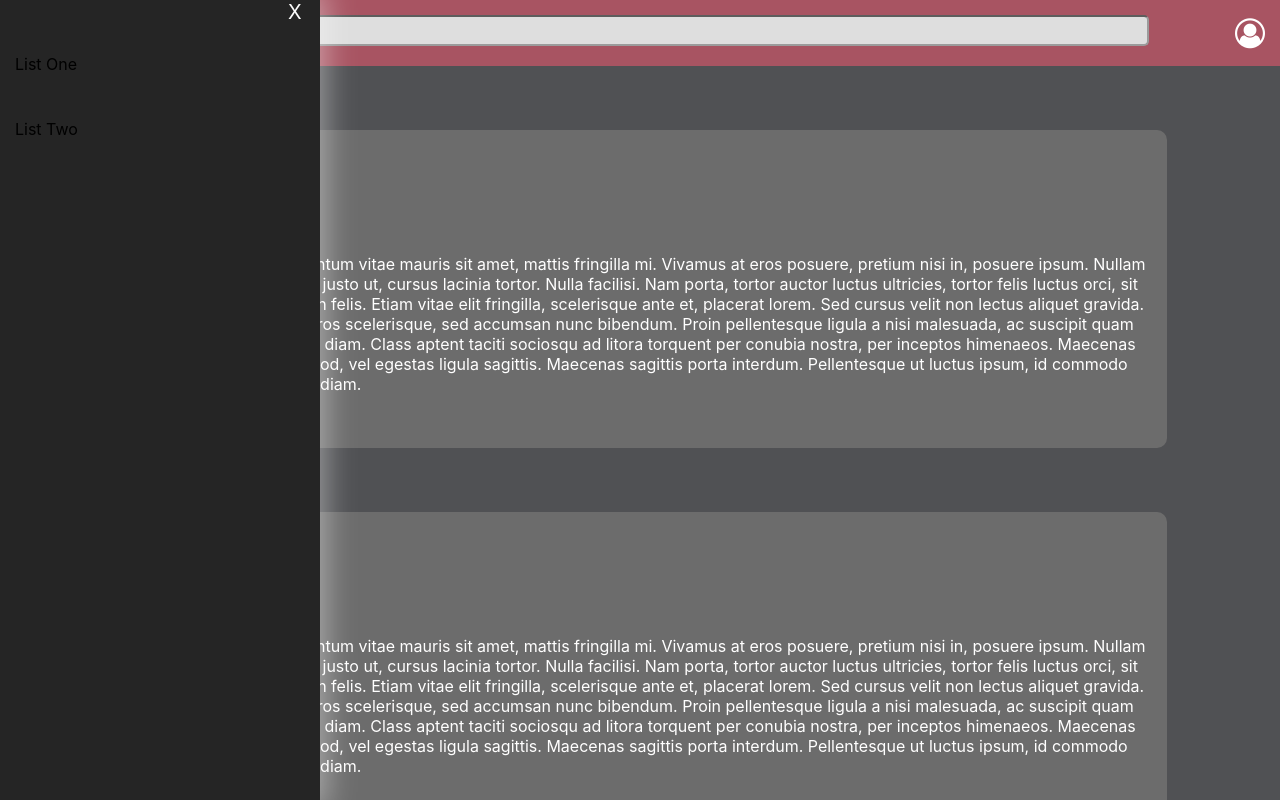
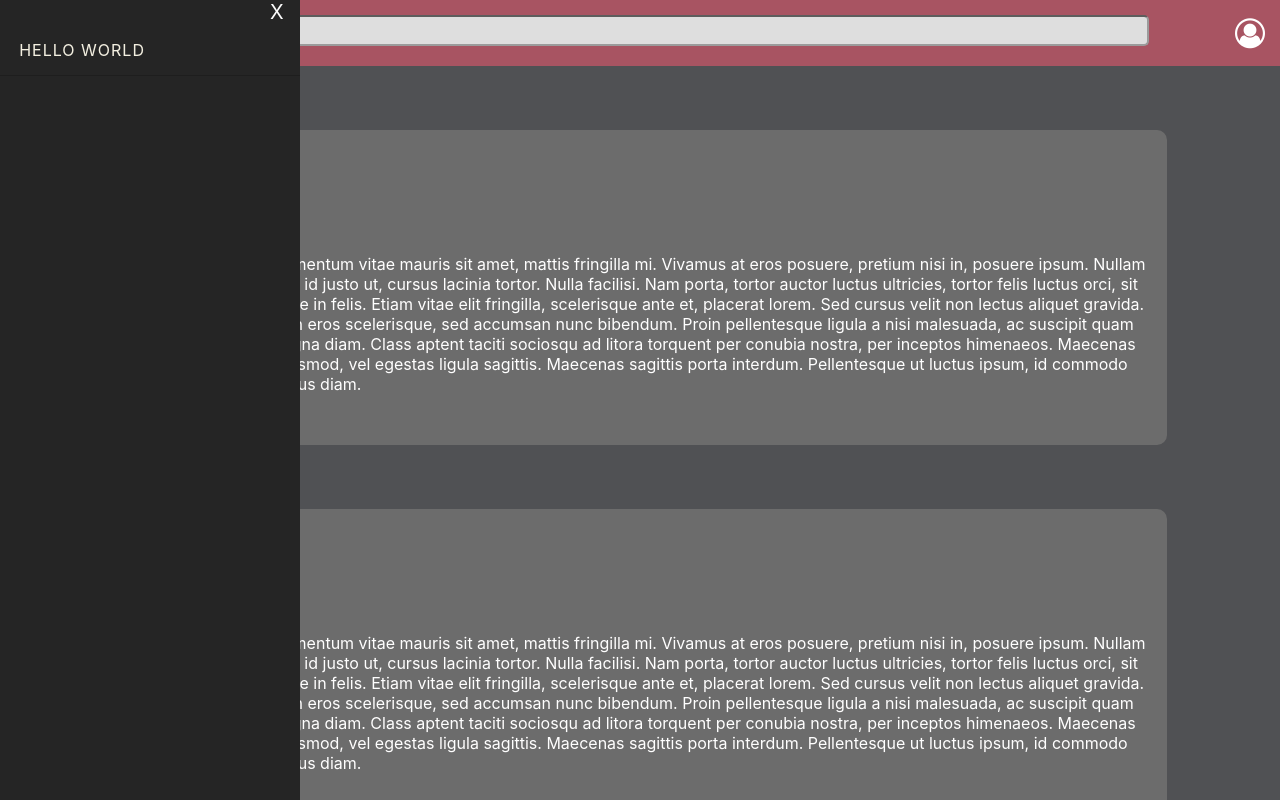
Before and after one commit to FHS-Programming/freddit, a React (Create React App) app: page / in a window 1280 px wide. Both pictures are taken after a click on the element 27 px from the left and 33 px from the top of the page. Shown: the top 800 px of the page. Built offline with nearby package versions, Linux system fonts and the light colour scheme.

Commit message:
changed index.html, animated the sidebar, added text in near comment and like icon

```diff
--- a/public/index.html
+++ b/public/index.html
@@ -3,6 +3,7 @@
   <head>
     <meta charset="utf-8" />
     <link rel="icon" href="%PUBLIC_URL%/favicon.ico" />
+    <link rel="stylesheet" href="main.css"/>
     <meta name="viewport" content="width=device-width, initial-scale=1" />
     <meta name="theme-color" content="#000000" />
     <meta
@@ -25,10 +26,10 @@
       Learn how to configure a non-root public URL by running `npm run build`.
     -->
     <link rel="stylesheet" href="https://cdnjs.cloudflare.com/ajax/libs/font-awesome/4.7.0/css/font-awesome.min.css">
-    <title>React App</title>
+    <title>Freddit</title>
   </head>
   <body>
-    <noscript>You need to enable JavaScript to run this app.</noscript>
+    <noscript>Hello people or bot, as this site is made using javascript you need to have javascript enabled</noscript>
     <div id="root"></div>
     <!--
       This HTML file is a template.
--- /dev/null
+++ b/public/main.css
@@ -0,0 +1,4 @@
+noscript {
+    background-color: #0f1014;
+    color: white;
+}
--- a/src/pages/feed/post/Post.css
+++ b/src/pages/feed/post/Post.css
@@ -20,8 +20,11 @@
 	display: flex;
 }
 .comment, .like{
-
+	margin: 10px 20px 5px 0px;
+    min-width: 25px;
+    white-space: nowrap;
+	word-break: normal;
+}
+.comment i, .like i {
 	font-size:20px;
-	margin-top:15px;
-	margin-right: 15px;
 }
--- a/src/pages/feed/post/Post.js
+++ b/src/pages/feed/post/Post.js
@@ -7,7 +7,7 @@ export default function Post(){
 		<div className="post">
 		<div className="userinfo">
 		<div className="avatar">
-			<i class="fa fa-user-circle-o"></i>
+			<i className="fa fa-user-circle-o"></i>
 		</div>
 		<div className="username">
 			username<br></br>
@@ -20,10 +20,12 @@ export default function Post(){
 		Morbi tellus lacus, elementum vitae mauris sit amet, mattis fringilla mi. Vivamus at eros posuere, pretium nisi in, posuere ipsum. Nullam diam nunc, elementum id justo ut, cursus lacinia tortor. Nulla facilisi. Nam porta, tortor auctor luctus ultricies, tortor felis luctus orci, sit amet lobortis nisi neque in felis. Etiam vitae elit fringilla, scelerisque ante et, placerat lorem. Sed cursus velit non lectus aliquet gravida. Duis ultricies lacus non eros scelerisque, sed accumsan nunc bibendum. Proin pellentesque ligula a nisi malesuada, ac suscipit quam accumsan. Ut nec magna diam. Class aptent taciti sociosqu ad litora torquent per conubia nostra, per inceptos himenaeos. Maecenas rhoncus nulla id ex euismod, vel egestas ligula sagittis. Maecenas sagittis porta interdum. Pellentesque ut luctus ipsum, id commodo nulla. Morbi eget tempus diam.
 		<div className="interactions">
 		<div className="comment">
-			<i class="fa fa-comment-o"></i>
+			<i className="fa fa-comment-o"></i>
+			<span> comment</span>
 		</div>
 		<div className="like">
-			<i class="fa fa-thumbs-o-up"></i>
+			<i className="fa fa-thumbs-o-up"></i>
+			<span> Like</span>
 		</div>
 		</div>
 		</div>
--- a/src/pages/nav/Nav.css
+++ b/src/pages/nav/Nav.css
@@ -26,6 +26,10 @@
 .menu{
 	font-size:30px;
 	color: #ffff;
+	cursor: pointer;
+}
+.menu:hover{
+	color: #cabebe;
 }
 .avatar{
 	font-size: 30px;
--- a/src/pages/nav/Nav.js
+++ b/src/pages/nav/Nav.js
@@ -1,26 +1,28 @@
-import React from 'react'
-import './Nav.css'
+import React from "react";
+import "./Nav.css";
 
-export default function Nav(props){
-
+export default function Nav(props) {
   return (
     <div className="nav">
       <div className="menu" onClick={props.sidebar}>
-		<i class="fa fa-bars 5x"></i>
+        <i className="fa fa-bars 5x"></i>
       </div>
 
       <div className="search">
-			<i class="fa fa-search"></i>
-			<input type="text" placeholder="Search"/>
-
+        <i className="fa fa-search"></i>
+        <input
+		  type="text"
+		  name="search"
+          placeholder="Search"
+		  maxLength="2048"
+		  autoComplete="off"
+          spellCheck="false"
+        />
       </div>
 
       <div className="avatar">
-		<i class="fa fa-user-circle-o"></i>
+        <i className="fa fa-user-circle-o"></i>
       </div>
     </div>
-
-
   );
-
 }
--- a/src/pages/sidebar/Sidebar.css
+++ b/src/pages/sidebar/Sidebar.css
@@ -1,39 +1,69 @@
-.sidebar{
-	height:100%;
+a {
+  text-decoration: none;
+}
+.sideBar {
+  position: absolute;
+  z-index: 2;
   background: #252525;
-	width:25%;
-	position: fixed;
-	z-index: 2;
-	box-shadow: -5px 0px 30px 10px rgba(255, 255, 255, 0.45);
+  top: 0;
+  left: 0;
+  z-index: 100;
+  width: 300px;
+  height: 100%;
+  animation-name: open;
+  animation-duration: 0.5s;
 }
-.close{
-	font-size:20px;
-	color: #FCFCFC;
+
+/* close side bar*/
+.closeSB {
+	animation-duration: 0.5s;
+	animation-name: close;
+}
+@keyframes close {
+	from {
+		transform: translateX(0);
+	  }
+	  to {
+		transform: translateX(-500px);
+	  }
+}
+
+@keyframes open {
+  from {
+    transform: translateX(-500px);
+  }
+  to {
+    transform: translateX(0);
+  }
+}
+.close {
+  font-size: 20px;
+  color: #fcfcfc;
   transform: translateX(90%);
   cursor: pointer;
 }
-.list{
-	width: 100%;
-
-}
-.list ul{
+.sideBar ul {
   margin: 0;
-	padding:0;
-	width: 100%;
-	list-style-type: none;
-}
-.list ul li{
-	padding: 15px;
-	margin: 15px 0px 15px 0px;
-}
-.list ul li:hover{
-	background: rgba(225,225,225,0.5);
+  padding: 0;
+  list-style: none;
 }
 
-.overlay{
-	position:fixed;
-	height:100%;
-	width:100%;
-	z-index:1;
+.sideBar ul li a {
+  display: block;
+  padding: 1em 1em 1em 1.2em;
+  outline: none;
+  box-shadow: inset 0 -1px rgba(0, 0, 0, 0.2);
+  color: #f3efe0;
+  text-transform: uppercase;
+  text-shadow: 0 0 1px rgba(255, 255, 255, 0.1);
+  letter-spacing: 1px;
+  font-weight: 400;
+}
+
+.overlay {
+  position: fixed;
+  height: 100%;
+  width: 100%;
+  z-index: 1;
   background: rgba(255, 255, 255, 0.27);
 }
--- a/src/pages/sidebar/Sidebar.js
+++ b/src/pages/sidebar/Sidebar.js
@@ -1,24 +1,22 @@
-import React from 'react';
-import './Sidebar.css';
-import Overlay from './Overlay';
+import React from "react";
+import "./Sidebar.css";
+import Overlay from "./Overlay";
 
-export default function Sidebar(props){
 
+export default function Sidebar(props) {
   return (
     <>
-			<Overlay onClick={props.toggle}/>
-		<div className="sidebar">
-			<div className="close" onClick={props.toggle}>X</div>
-		<div className="list">
+      <Overlay onClick={props.toggle} />
+      <nav className="sideBar" id="sideBar">
+        <div className="close" onClick={props.toggle}>
+          X
+        </div>
         <ul>
-				<li>List One</li>
-				<li>List Two</li>
+          <li>
+            <a href="/">Hello World</a>
+          </li>
         </ul>
-		</div>
-		</div>
+      </nav>
     </>
   );
-
-
-
 }
```
Also changed, not shown: src/App.js (+15 -18 lines), 1 other file (tests, documents, lock files or other folders). Lines whose indentation alone changed are shown as unchanged.
